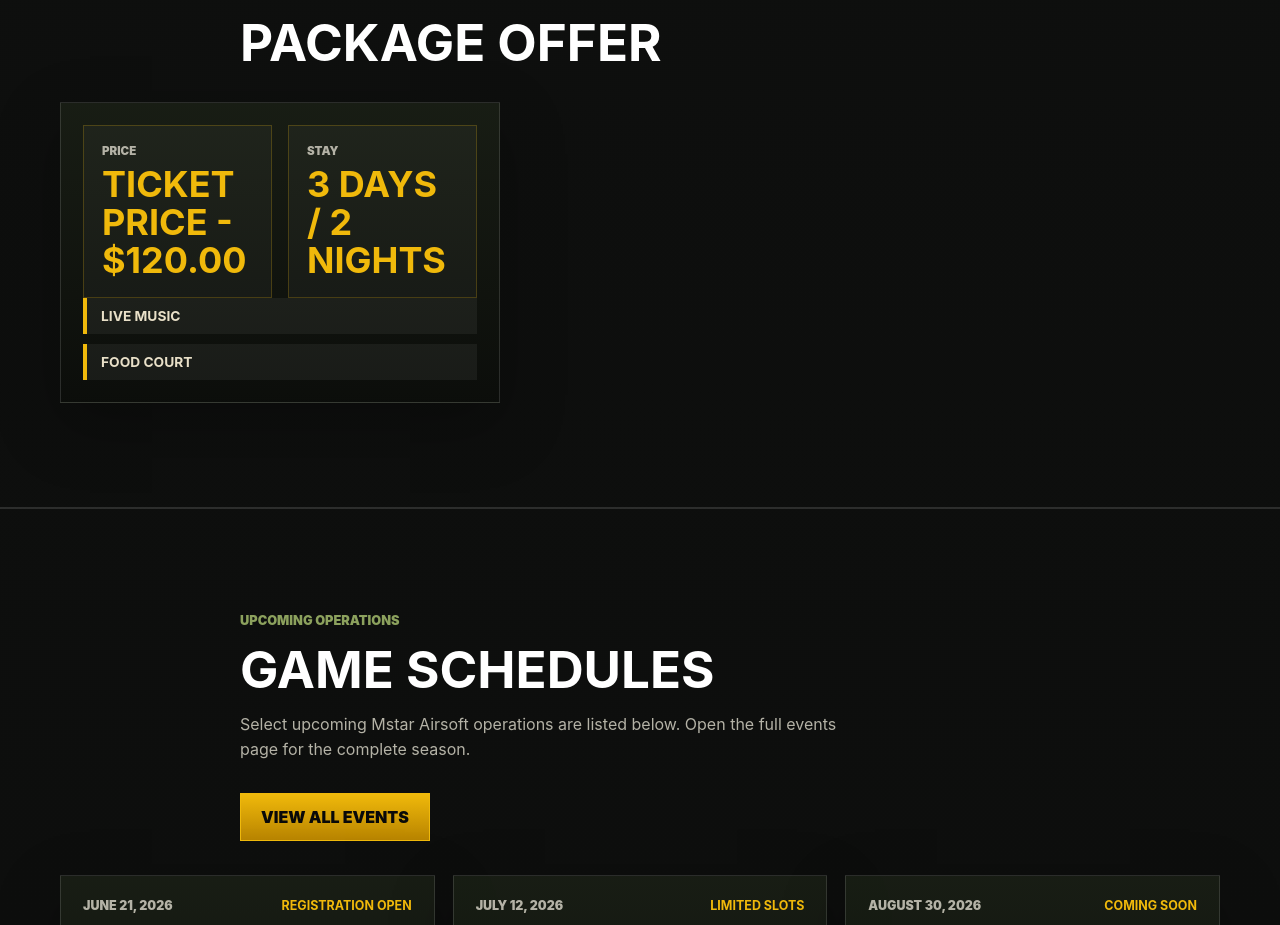
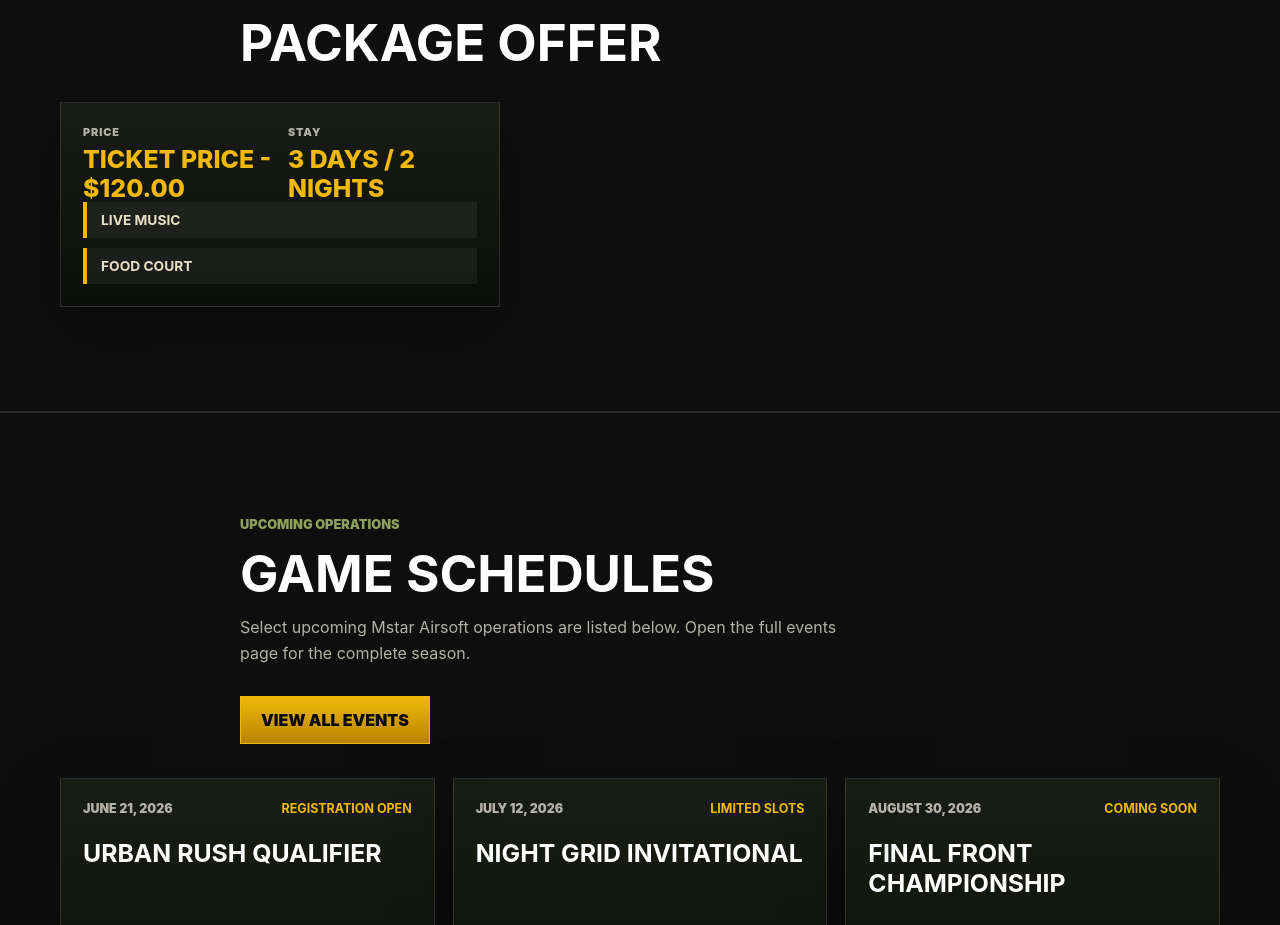
Before and after one commit to Cynicalfocus123/Mstar-Airsoft-Website, a React (Vite) app: page / in a window 1280 px wide. Shown: the part 2365-3290 px from the top of the page. Built offline with nearby package versions, Linux system fonts and the light colour scheme; what country-region-data would draw is missing.

Commit message:
Soften package offer layout

```diff
--- a/src/styles.css
+++ b/src/styles.css
@@ -399,27 +399,27 @@ textarea {
   display: grid;
   grid-template-columns: repeat(2, minmax(0, 1fr));
   gap: 16px;
+  align-items: end;
 }
 
 .package-offer-value {
   display: grid;
-  gap: 8px;
-  padding: 18px;
-  border: 1px solid rgba(240, 185, 11, 0.22);
-  background: rgba(255, 255, 255, 0.035);
+  gap: 6px;
 }
 
 .package-offer-value span {
   color: var(--muted);
-  font-size: 0.72rem;
+  font-size: 0.68rem;
   font-weight: 900;
+  letter-spacing: 0.08em;
   text-transform: uppercase;
 }
 
 .package-offer-value strong {
   color: var(--gold);
-  font-size: clamp(1.6rem, 3vw, 2.25rem);
-  line-height: 1.05;
+  font-size: clamp(1.15rem, 2vw, 1.55rem);
+  line-height: 1.15;
+  font-weight: 800;
   text-transform: uppercase;
 }
 
```
Also changed, not shown: 2 other files (tests, documents, lock files or other folders).
